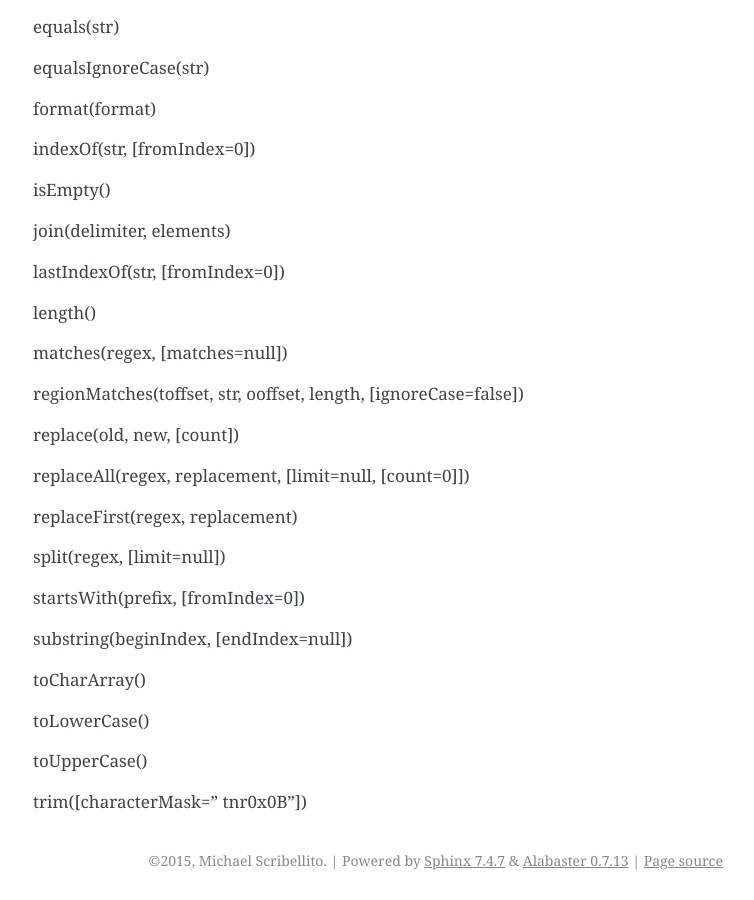
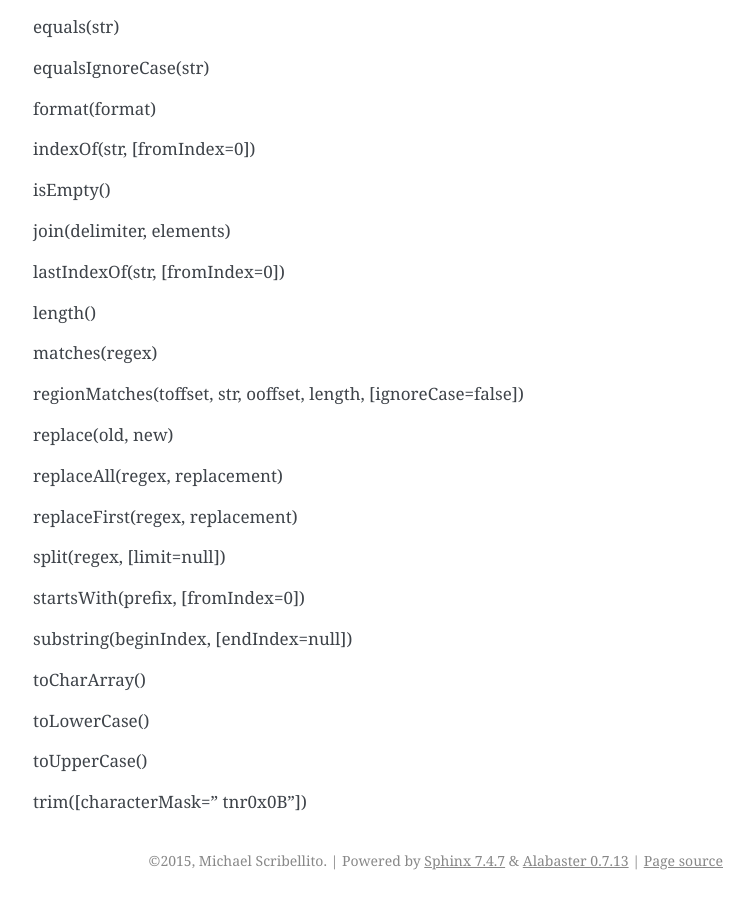
Before and after one commit to mscribellito/Str, a Sphinx documentation site: the page built from docs/quickstart.rst, in a window 1280 px wide and 900 px high, scrolled down 1879 px. Shown: the whole window, without its empty margins (387-1141 px from the left). Built offline with Sphinx 7.4.7, drawn with Linux system fonts in a browser that asks for light colours.

Commit message:
Update quickstart.rst

```diff
--- a/docs/quickstart.rst
+++ b/docs/quickstart.rst
@@ -109,13 +109,13 @@ lastIndexOf(str, [fromIndex=0])
 
 length()
 
-matches(regex, [matches=null])
+matches(regex)
 
 regionMatches(toffset, str, ooffset, length, [ignoreCase=false])
 
-replace(old, new, [count])
+replace(old, new)
 
-replaceAll(regex, replacement, [limit=null, [count=0]])
+replaceAll(regex, replacement)
 
 replaceFirst(regex, replacement)
 
```
